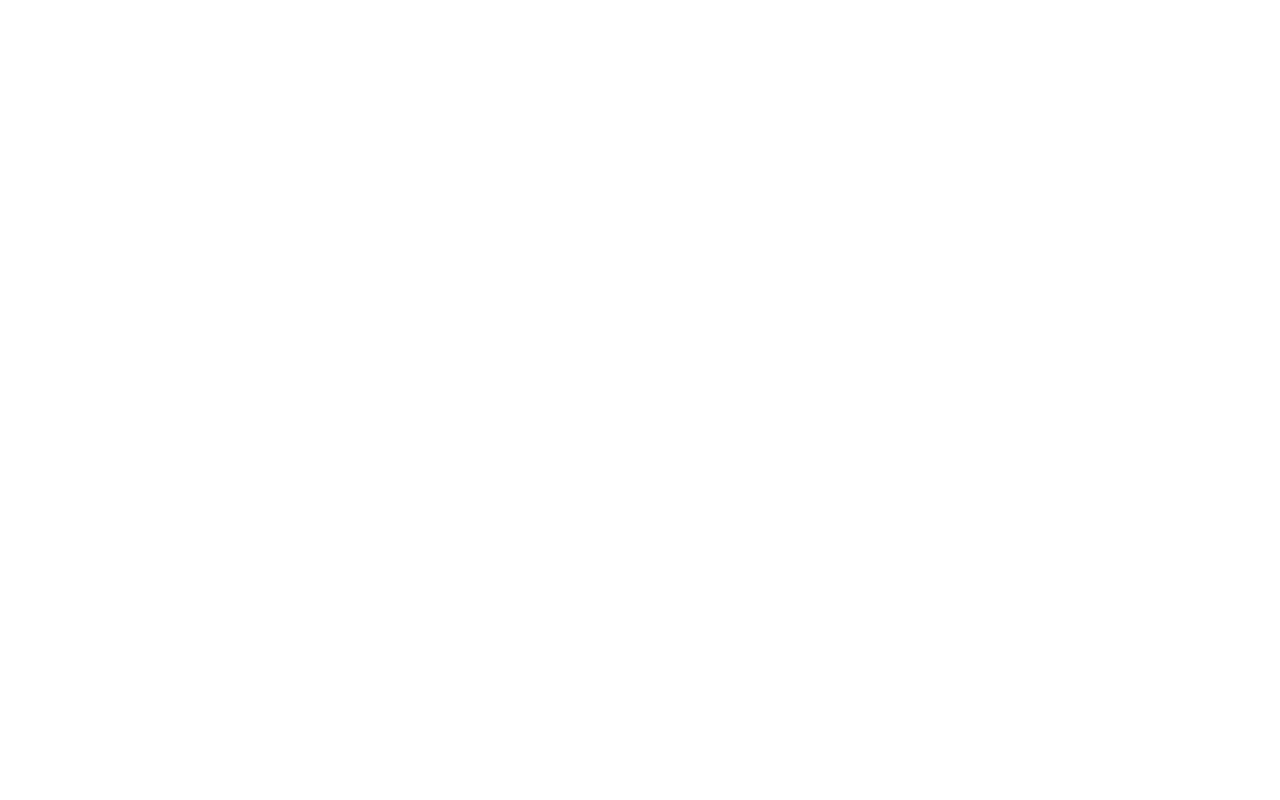
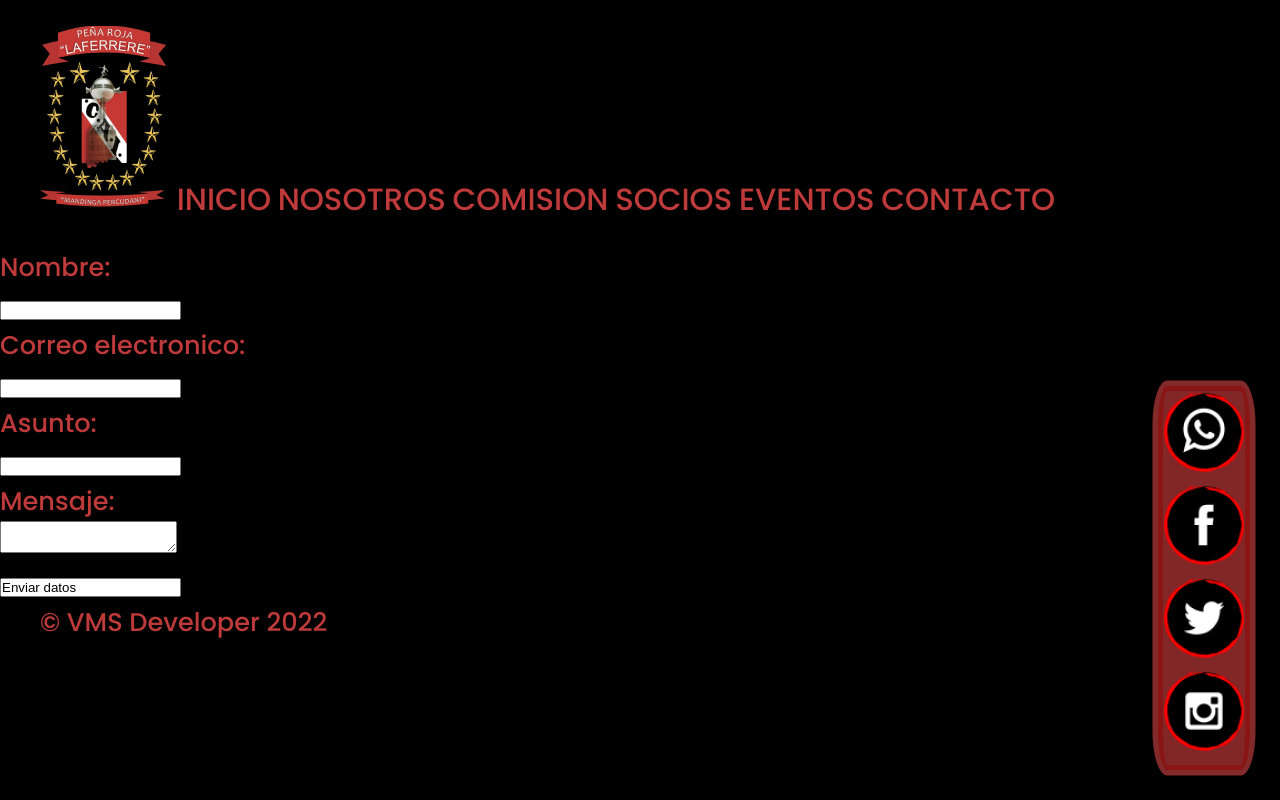
Before and after one commit to suamvi/peniarojalaferreremandingapercudani, a plain HTML site: page contacto.html in a window 1280 px wide. Drawn offline with Linux system fonts and the light colour scheme.

Commit message:
Add files via upload

```diff
--- a/comision.html
+++ b/comision.html
@@ -0,0 +1,77 @@
+<!DOCTYPE html>
+<html lang="en">
+<head>
+    <meta charset="UTF-8">
+    <meta http-equiv="X-UA-Compatible" content="IE=edge">
+    <meta name="viewport" content="width=device-width, initial-scale=1.0">
+    <title>PRLMP</title>
+    <link rel="icon" type= "img/PRLMP" href="img/corazonevil.png">
+    <link rel="stylesheet" href="./css/index.css">
+</head>
+<body id="top">
+    <header>
+        <nav class="navbar container">
+            <ul class="menu">
+
+                <a class="navbar__link" href="#top">
+                    <img class="logoprlmp__inicio" src="img/logopeñapng.png" alt="PRLMP">
+                </a>
+
+                <li class="menu__item">
+                    <a class="menu__link" href="index.html">INICIO</a>
+                </li>
+                <li class="menu__item">
+                    <a class="menu__link" href="nosotros.html">NOSOTROS</a>
+                </li>
+                <li class="menu__item">
+                    <a class="menu__link" href="comision.html">COMISION</a>
+                </li>
+                <li class="menu__item">
+                    <a class="menu__link" href="socios.html">SOCIOS</a>
+                </li>
+                <li class="menu__item">
+                    <a class="menu__link" href="eventos.html">EVENTOS</a>
+                </li>
+                <li class="menu__item">
+                    <a class="menu__link" href="contacto.html">CONTACTO</a>
+                </li>
+            </ul>
+        </nav>
+    </header>
+
+
+
+            <div class="container__boton">
+                <ul>
+                <li class="menu__boton">
+                <a href="http://wa.me/5491163325616?text=Bienvenido%20a%20la%20mejor%20PEÑA%20ROJA%20LAFERRERE%20MANDINGA%20PERCUDANI">
+                    <img class="botonwp" src="img/logowp.png" alt="">
+                </a>
+                </li>
+                <li class="menu__boton">
+                <a href="https://es-la.facebook.com/pages/category/Community/Pe%C3%B1a-Roja-Laferrere-Mandinga-Percudani-944148488947404/">
+                    <img src="img/logofacebook.png" alt="">
+                </a>
+                </li>
+                <li class="menu__boton">
+                <a href="https://mobile.twitter.com/cai_laferrere">
+                     <img src="img/logotwiter.png" alt="">
+                </a>
+                </li>
+                <li class="menu__boton">
+                <a href="https://www.instagram.com/caindependiente/?hl=es-la">
+                    <img src="img/logointagram.png" alt="">
+                </a>
+                </li>
+                </ul>
+            </div>
+
+    <footer class="footer container">
+         <div class="container">
+            <p>&copy; VMS Developer 2022</p>
+
+
+        </div>
+    </footer>
+</body>
+</html>
--- a/contacto.html
+++ b/contacto.html
@@ -0,0 +1,94 @@
+<!DOCTYPE html>
+<html lang="en">
+<head>
+    <meta charset="UTF-8">
+    <meta http-equiv="X-UA-Compatible" content="IE=edge">
+    <meta name="viewport" content="width=device-width, initial-scale=1.0">
+    <title>PRLMP</title>
+    <link rel="icon" type= "img/PRLMP" href="img/corazonevil.png">
+    <link rel="stylesheet" href="./css/index.css">
+</head>
+<body id="top">
+    <header>
+        <nav class="navbar container">
+            <ul class="menu">
+
+                <a class="navbar__link" href="#top">
+                    <img class="logoprlmp__inicio" src="img/logopeñapng.png" alt="PRLMP">
+                </a>
+
+                <li class="menu__item">
+                    <a class="menu__link" href="index.html">INICIO</a>
+                </li>
+                <li class="menu__item">
+                    <a class="menu__link" href="nosotros.html">NOSOTROS</a>
+                </li>
+                <li class="menu__item">
+                    <a class="menu__link" href="comision.html">COMISION</a>
+                </li>
+                <li class="menu__item">
+                    <a class="menu__link" href="socios.html">SOCIOS</a>
+                </li>
+                <li class="menu__item">
+                    <a class="menu__link" href="eventos.html">EVENTOS</a>
+                </li>
+                <li class="menu__item">
+                    <a class="menu__link" href="contacto.html">CONTACTO</a>
+                </li>
+            </ul>
+        </nav>
+    </header>
+
+
+        <form action="">
+            <p>Nombre:</p>
+            <input type="text" class="field"> <br>
+
+            <p>Correo electronico:</p>
+            <input type="text" class="field"> <br>
+
+            <p>Asunto:</p>
+            <input type="text" class="field"> <br>
+
+            <p>Mensaje:</p>
+            <textarea class="field"></textarea> <br>
+
+            <p class="center-content">
+                <input type="submint" class="btn btn-red" value="Enviar datos">
+            </p>
+        </form>
+
+            <div class="container__boton">
+                <ul>
+                <li class="menu__boton">
+                <a href="http://wa.me/5491163325616?text=Bienvenido%20a%20la%20mejor%20PEÑA%20ROJA%20LAFERRERE%20MANDINGA%20PERCUDANI">
+                    <img class="botonwp" src="img/logowp.png" alt="">
+                </a>
+                </li>
+                <li class="menu__boton">
+                <a href="https://es-la.facebook.com/pages/category/Community/Pe%C3%B1a-Roja-Laferrere-Mandinga-Percudani-944148488947404/">
+                    <img src="img/logofacebook.png" alt="">
+                </a>
+                </li>
+                <li class="menu__boton">
+                <a href="https://mobile.twitter.com/cai_laferrere">
+                     <img src="img/logotwiter.png" alt="">
+                </a>
+                </li>
+                <li class="menu__boton">
+                <a href="https://www.instagram.com/caindependiente/?hl=es-la">
+                    <img src="img/logointagram.png" alt="">
+                </a>
+                </li>
+                </ul>
+            </div>
+
+    <footer class="footer container">
+         <div class="container">
+            <p>&copy; VMS Developer 2022</p>
+
+
+        </div>
+    </footer>
+</body>
+</html>
```
Also changed, not shown: eventos.html (+77 -0 lines), index.html (+16 -6 lines), nosotros.html (+93 -6 lines), socios.html (+77 -0 lines).
